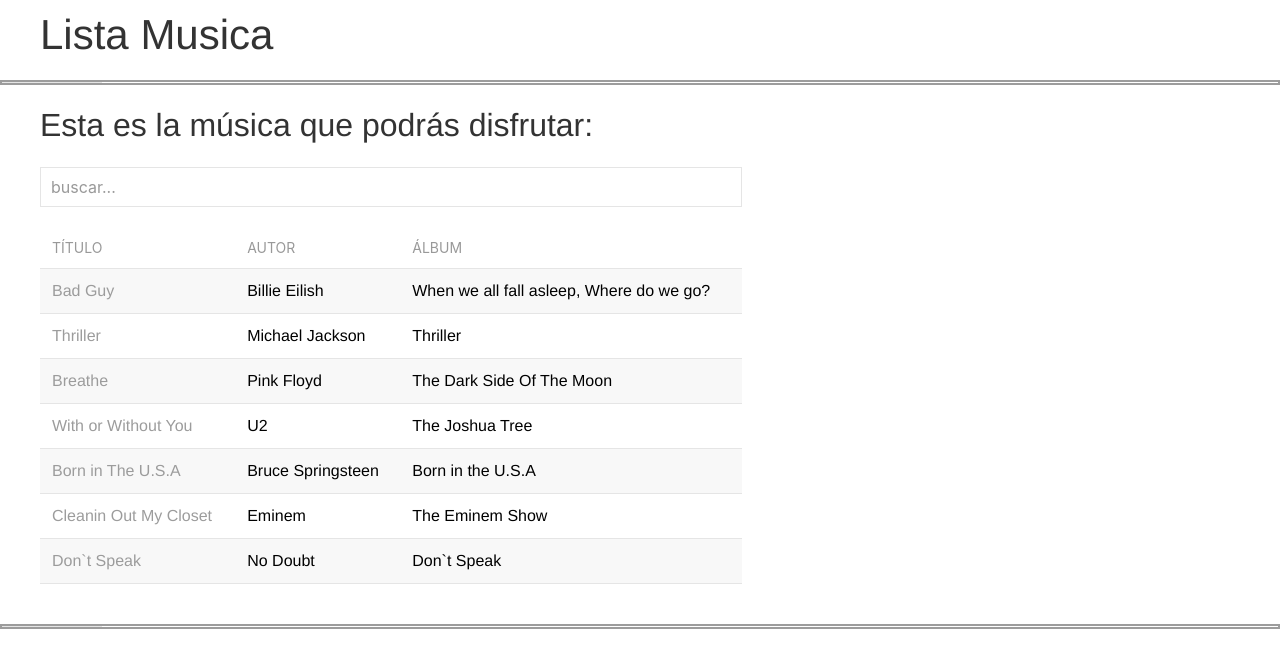
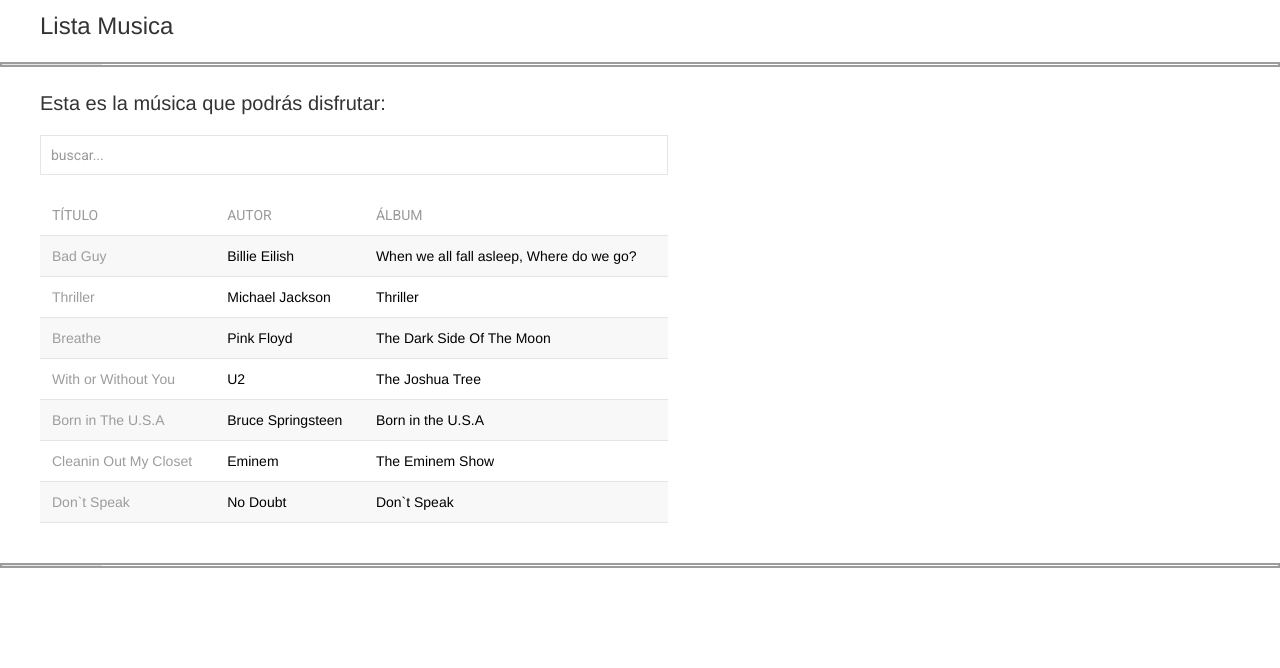
Before and after one commit to XvandX/JASA, an Angular app: page / in a window 1280 px wide. Shown: the top 668 px of the page. Built offline with nearby package versions, Linux system fonts and the light colour scheme.

Commit message:
angularmaterial

```diff
--- a/angular.json
+++ b/angular.json
@@ -24,6 +24,7 @@
               "src/assets"
             ],
             "styles": [
+              "./node_modules/@angular/material/prebuilt-themes/deeppurple-amber.css",
               "src/styles.css"
             ],
             "scripts": []
@@ -88,6 +89,7 @@
               "src/assets"
             ],
             "styles": [
+              "./node_modules/@angular/material/prebuilt-themes/deeppurple-amber.css",
               "src/styles.css"
             ],
             "scripts": []
@@ -119,6 +121,7 @@
           }
         }
       }
-    }},
+    }
+  },
   "defaultProject": "musicauoc"
 }
--- a/src/index.html
+++ b/src/index.html
@@ -10,9 +10,11 @@
   <link rel="stylesheet" href="https://cdn.jsdelivr.net/npm/uikit@3.4.2/dist/css/uikit.min.css" />
   <link rel="stylesheet" href="https://cdnjs.cloudflare.com/ajax/libs/font-awesome/5.13.0/css/all.min.css"
     integrity="sha256-h20CPZ0QyXlBuAw7A+KluUYx/3pK+c7lYEpqLTlxjYQ=" crossorigin="anonymous" />
+  <link href="https://fonts.googleapis.com/css?family=Roboto:300,400,500&display=swap" rel="stylesheet">
+  <link href="https://fonts.googleapis.com/icon?family=Material+Icons" rel="stylesheet">
 </head>
 
-<body>
+<body class="mat-typography">
   <app-root></app-root>
 </body>
 
--- a/src/styles.css
+++ b/src/styles.css
@@ -1 +1,4 @@
 /* You can add global styles to this file, and also import other style files */
+
+html, body { height: 100%; }
+body { margin: 0; font-family: Roboto, "Helvetica Neue", sans-serif; }
```
Also changed, not shown: package.json (+5 -4 lines), src/app/app.module.ts (+5 -2 lines), 1 other file (tests, documents, lock files or other folders).
